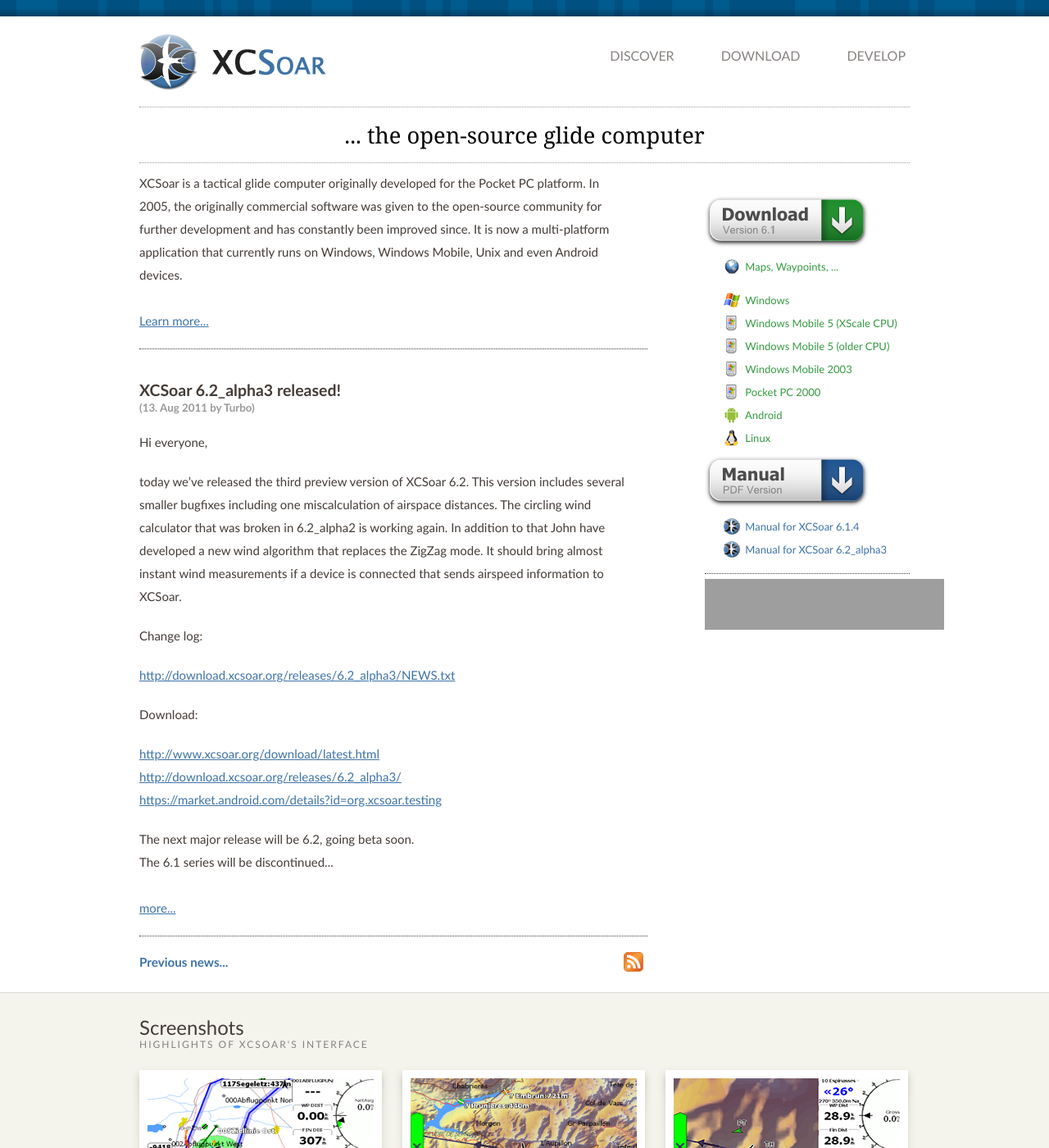
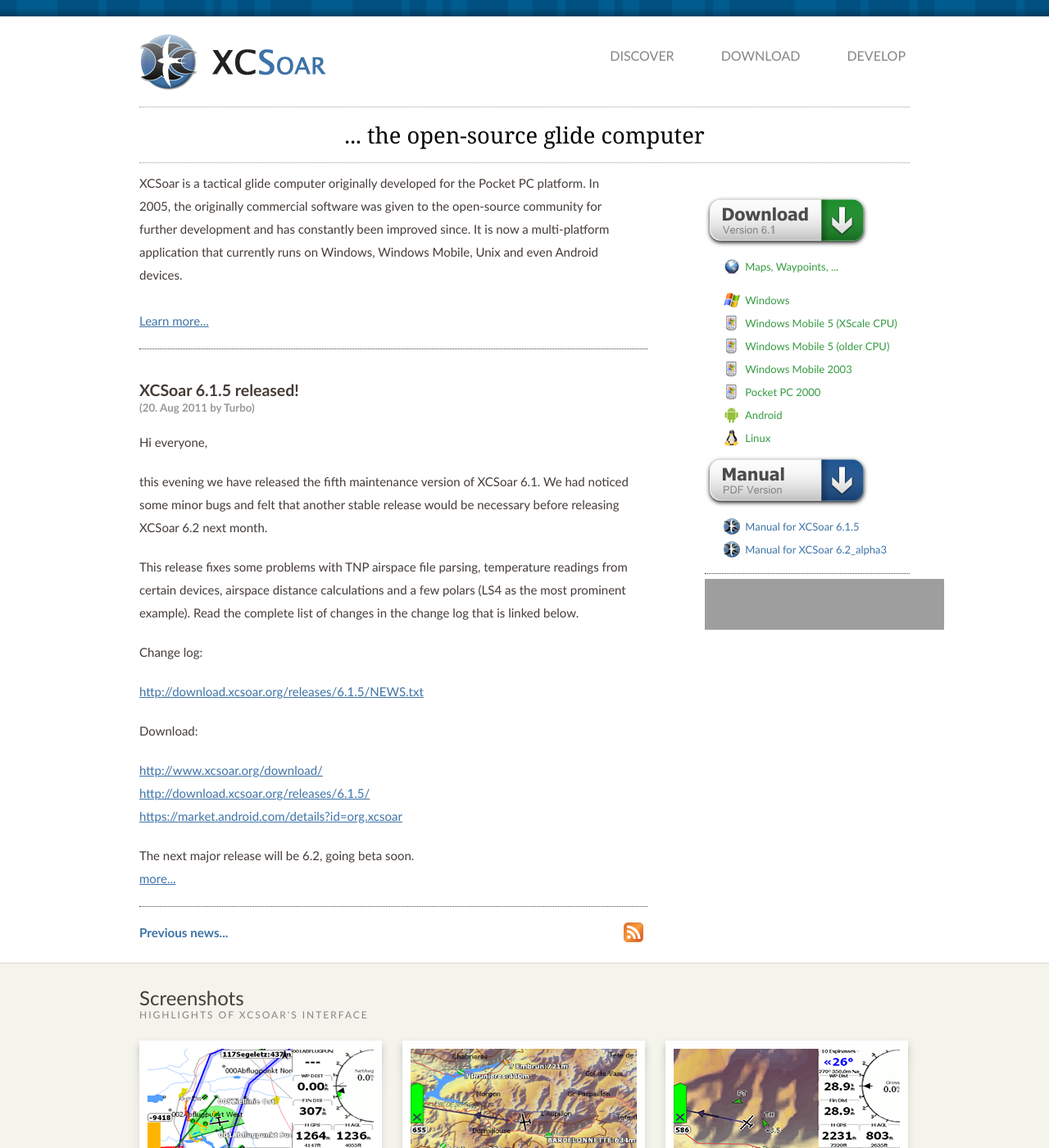
Before and after one commit to XCSoar/website, a Jekyll site: the page built from index.html, in a window 1280 px wide and 1400 px high. Shown: the whole window at 82% size. Built offline with Jekyll 4.4.1, drawn with Linux system fonts in a browser that asks for light colours; grey boxes are pictures that could not be loaded.

Commit message:
release v6.1.5

```diff
--- a/_config.yml
+++ b/_config.yml
@@ -1,6 +1,6 @@
 permalink: /discover/:year/:month/:day/:title.html
 
-xcsoar_stable_version: 6.1.4
+xcsoar_stable_version: 6.1.5
 xcsoar_testing_version: 6.2_alpha3
 xcsoar_old_version: 6.0.10
 
--- /dev/null
+++ b/_posts/2011-08-20-XCSoar_6.1.5_released.md
@@ -0,0 +1,29 @@
+---
+layout: post
+color: blue
+title: XCSoar 6.1.5 released!
+author: Turbo
+---
+Hi everyone,
+
+this evening we have released the fifth maintenance version of XCSoar 6.1. We
+had noticed some minor bugs and felt that another stable release would be
+necessary before releasing XCSoar 6.2 next month.
+
+This release fixes some problems with TNP airspace file parsing, temperature
+readings from certain devices, airspace distance calculations and a few polars
+(LS4 as the most prominent example). Read the complete list of changes in the
+change log that is linked below.
+
+Change log:
+
+ <{{ site.download_server_url }}6.1.5/NEWS.txt>
+
+Download:
+
+ [http://www.xcsoar.org/download/](/download/)
+ <{{ site.download_server_url }}6.1.5/>
+ <https://market.android.com/details?id=org.xcsoar>
+
+The next major release will be 6.2, going beta soon.
+The 6.1 series will be discontinued after the final release 6.2.
```
